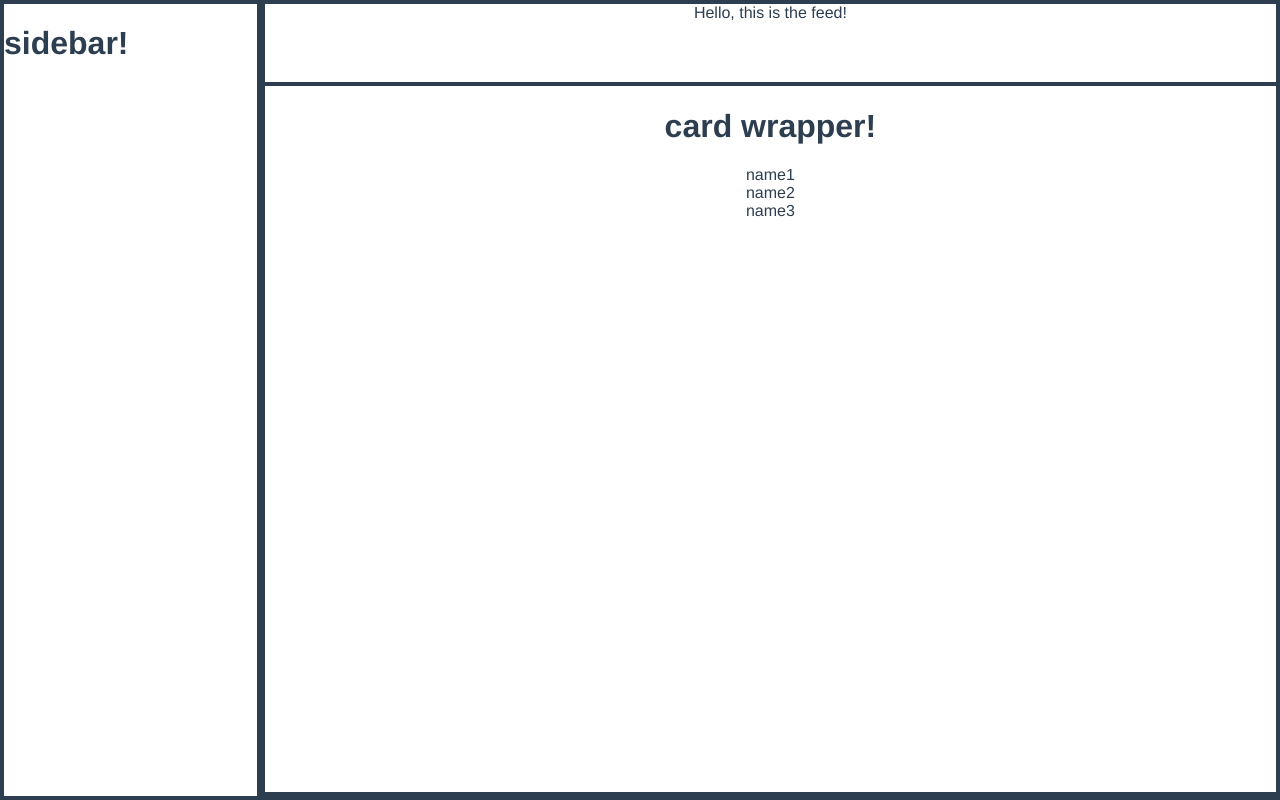
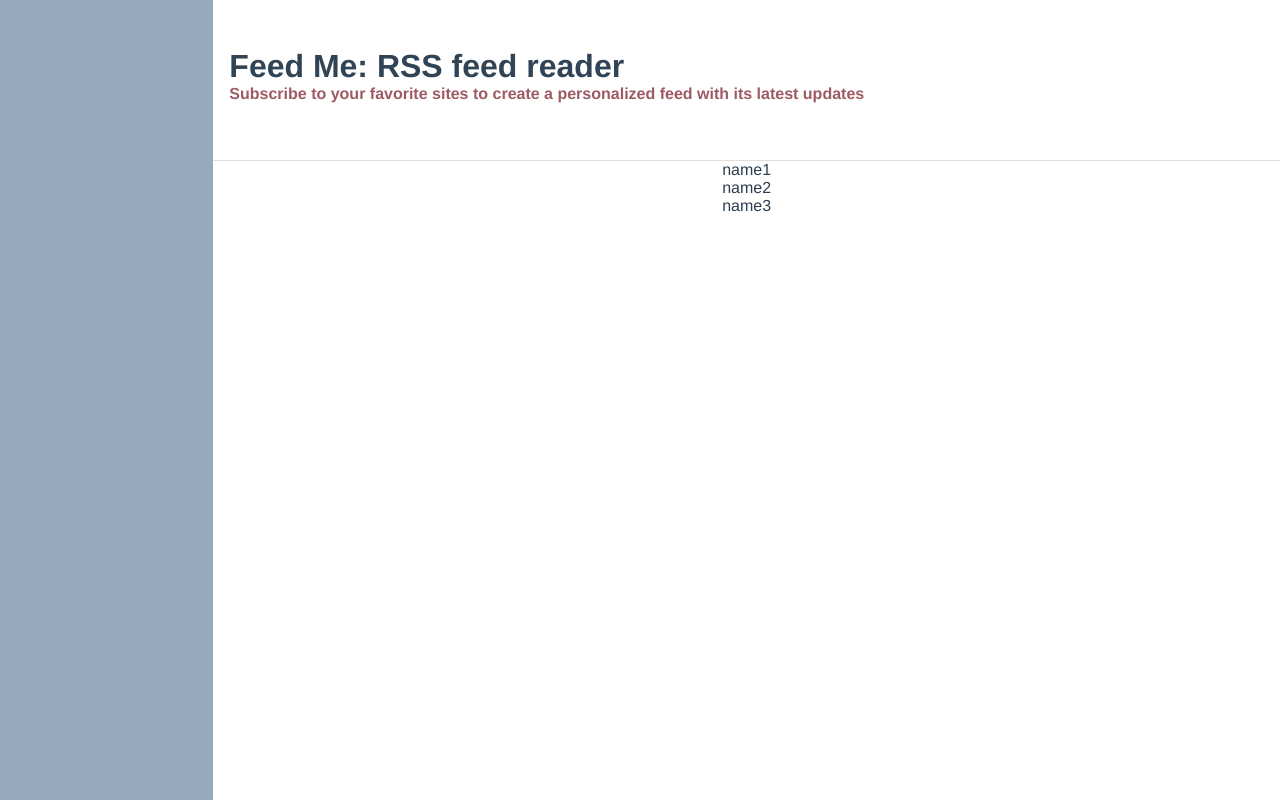
Before and after one commit to rohinivsenthil/feed-me, a Vue app: page / in a window 1280 px wide. Built offline with nearby package versions, Linux system fonts and the light colour scheme.

Commit message:
feat(header): customize

```diff
--- a/src/components/CardWrapper.vue
+++ b/src/components/CardWrapper.vue
@@ -1,6 +1,5 @@
 <template>
   <div class="cardwrapper">
-    <h1>card wrapper!</h1>
     <div v-for="name in abce" :key="name">{{ name }}</div>
   </div>
 </template>
@@ -20,7 +19,6 @@ export default {
   display: flex;
   flex-direction: column;
   width: 100%;
-  height: 90%;
-  border: 0.25rem solid;
+  height: 80%;
 }
 </style>
--- a/src/components/FeedWrapper.vue
+++ b/src/components/FeedWrapper.vue
@@ -1,31 +1,28 @@
 <template>
   <div class="feed">
-    <div class="intro">Hello, this is the feed!</div>
+    <Header />
     <CardWrapper />
   </div>
 </template>
 
 <script>
 import CardWrapper from "./CardWrapper.vue";
+import Header from "./Header.vue";
 
 export default {
   name: "FeedWrapper",
   components: {
-    CardWrapper
+    CardWrapper,
+    Header
   }
 };
 </script>
 
 
 <style scoped>
-.intro {
-  height: 10%;
-}
 .feed {
   display: flex;
   flex-direction: column;
-  align-items: center;
-  flex: 4;
-  border: 0.25rem solid;
+  flex: 5;
 }
 </style>
--- /dev/null
+++ b/src/components/Header.vue
@@ -0,0 +1,39 @@
+<template>
+  <div class="header">
+    <div class="feedme-title">Feed Me: RSS feed reader</div>
+    <div
+      class="feedme-subtitle"
+    >Subscribe to your favorite sites to create a personalized feed with its latest updates</div>
+  </div>
+</template>
+
+<script>
+export default {
+  name: "Header"
+};
+</script>
+
+
+<style scoped>
+.header {
+  display: flex;
+  flex-direction: column;
+  align-items: flex-start;
+  height: 20%;
+  width: 100%;
+  border-bottom: 1px solid #e0e0e0;
+}
+.feedme-title {
+  font-size: 2rem;
+  font-weight: bolder;
+  margin-left: 1rem;
+  margin-top: 3rem;
+  color: #314455;
+}
+.feedme-subtitle {
+  margin-left: 1rem;
+  font-size: 1rem;
+  font-weight: bolder;
+  color: #9e5a63;
+}
+</style>
--- a/src/components/SideBar.vue
+++ b/src/components/SideBar.vue
@@ -1,7 +1,5 @@
 <template>
-  <div class="sidebar">
-    <h1>sidebar!</h1>
-  </div>
+  <div class="sidebar"></div>
 </template>
 
 <script>
@@ -14,7 +12,8 @@ export default {
 <style scoped>
 .sidebar {
   display: flex;
+  flex-direction: column;
   flex: 1;
-  border: 0.25rem solid;
+  background: #97aabd;
 }
 </style>
```
